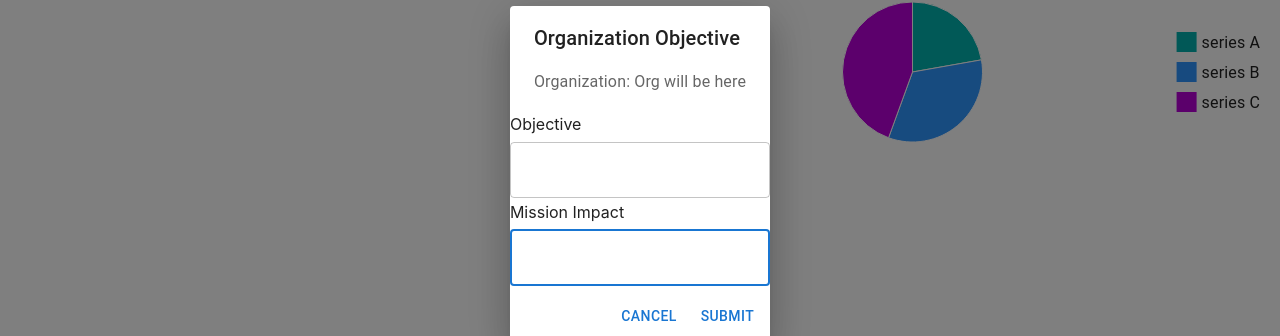
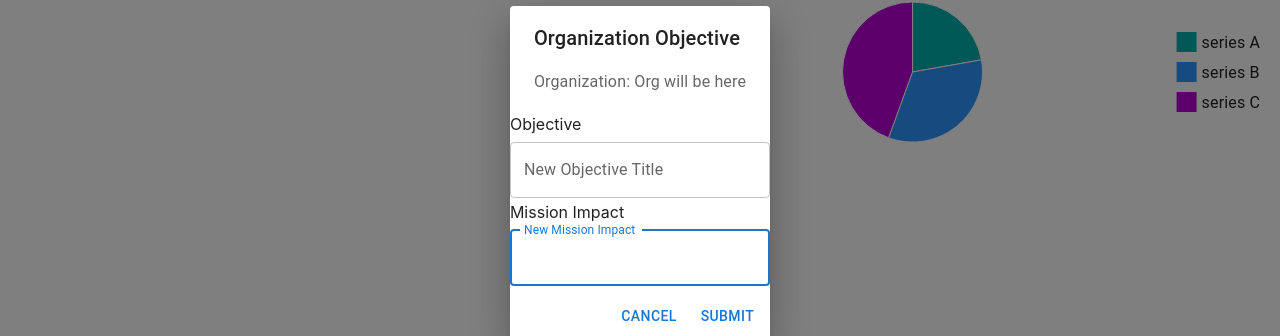
Before and after one commit to SDI-20-Capstone/ThugNasty-Capstone, a React (Create React App) app in the folder client/react-capstone/: page /Home in a window 1280 px wide. Both pictures are taken after a click on the button "ADD ORGANIZATION OBJECTIVE". Shown: the part 226-562 px from the top of the page. Built offline with nearby package versions, Linux system fonts and the light colour scheme; no server answers; the HTML template or start-up script is replaced by a standard one.

Commit message:
AddOkr function working, need userid implementation

```diff
--- a/client/react-capstone/src/Components/miniComponents/AddObj.js
+++ b/client/react-capstone/src/Components/miniComponents/AddObj.js
@@ -12,9 +12,9 @@ import { useNavigate } from "react-router-dom";
 
 export default function AddObj() {
   const [openAdd, setOpenAdd] = useState(false);
-  const [title, setTitle] = useState("");
-  const [missionImpact, setMissionImpact] = useState('');
   const navigate = useNavigate();
+  const [newMissionImpact, setNewMissionImpact] = useState('');
+  const [newObjectiveTitle, setNewObjectiveTitle] = useState('');
 
   const handleOpen = () => {
     setOpenAdd(true);
@@ -22,14 +22,14 @@ export default function AddObj() {
 
   const handleClose = () => {
     setOpenAdd(false);
-    setTitle("");
-    setMissionImpact("");
+    setNewObjectiveTitle("");
+    setNewMissionImpact("");
   };
 
   const handleSubmit = async () => {
     let jsonData = {
-      title: title,
-      missionImpact: missionImpact
+      newMissionImpact: newMissionImpact,
+      newObjectiveTitle: newObjectiveTitle,
     };
 
     try {
@@ -39,30 +39,31 @@ export default function AddObj() {
         body: JSON.stringify(jsonData),
       });
 
-      if (response.status === 200) {
-        setTitle("");
-        setMissionImpact("");
-        navigate("/Personal");
+      if (response.status === 201) {
+        setNewMissionImpact("");
+        setNewObjectiveTitle("");
+        navigate("/Home");
         alert("Information added successfully");
       } else {
         alert("Information not added");
-        setTitle("");
-        setMissionImpact("");
+       setNewMissionImpact();
+       setNewObjectiveTitle("");
       }
     } catch (error) {
       console.error('Error during fetch:', error);
-
     }
   };
 
   const handleChange = (event) => {
     const { id, value } = event.target;
     if (id === 'objective') {
-      setTitle(value);
-    } else if (id === 'missionImpact') {
-      setMissionImpact(value);
+    } else if (id === 'newMissionImpact') {
+      setNewMissionImpact(value);
+    } else if (id === 'newObjectiveTitle') {
+      setNewObjectiveTitle(value);
     }
   }
+
 
   return (
     <div>
@@ -82,22 +83,22 @@ export default function AddObj() {
         <TextField
           autoFocus
           margin="dense"
-          id="objective"
-          label=""
+          id="newObjectiveTitle"
+          label="New Objective Title"
           fullWidth
           variant="outlined"
-          value={title}
+          value={newObjectiveTitle}
           onChange={handleChange}
         />
         Mission Impact
         <TextField
           autoFocus
           margin="dense"
-          id="missionImpact"
-          label=""
+          id="newMissionImpact"
+          label=" New Mission Impact"
           fullWidth
           variant="outlined"
-          value={missionImpact}
+          value={newMissionImpact}
           onChange={handleChange}
         />
         <DialogActions>
```
Also changed, not shown: 1 other file (tests, documents, lock files or other folders).
